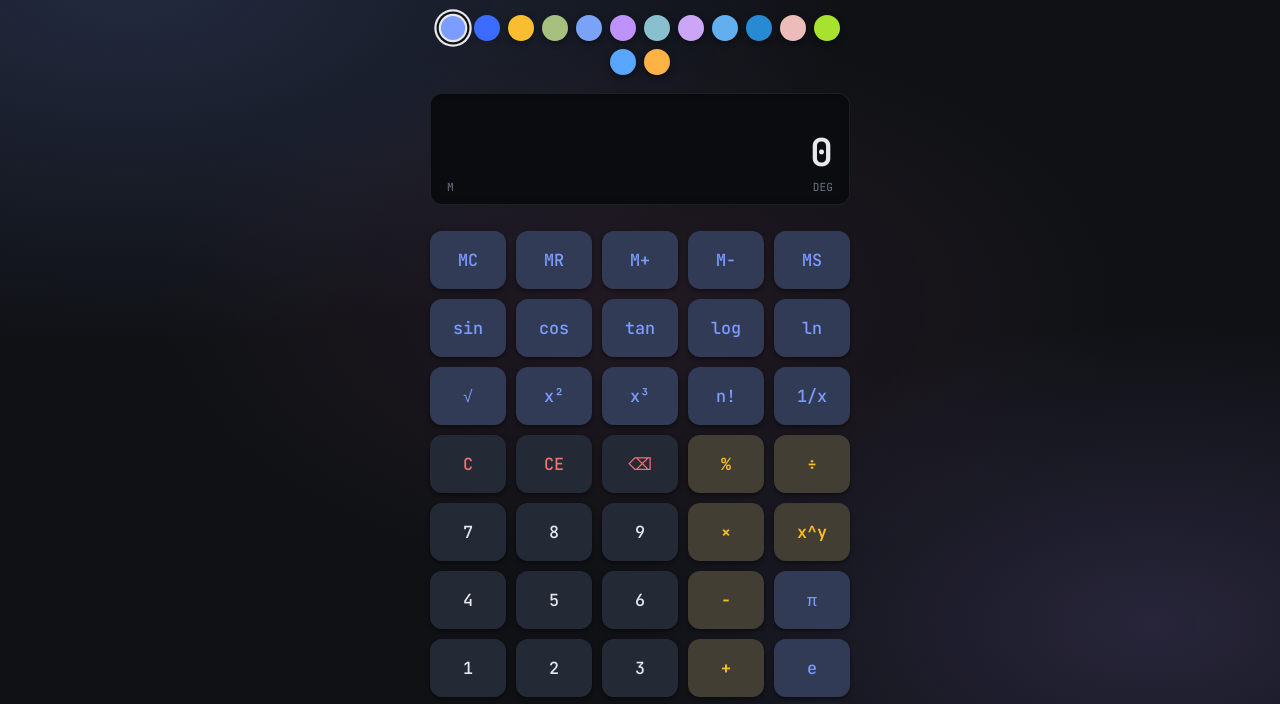
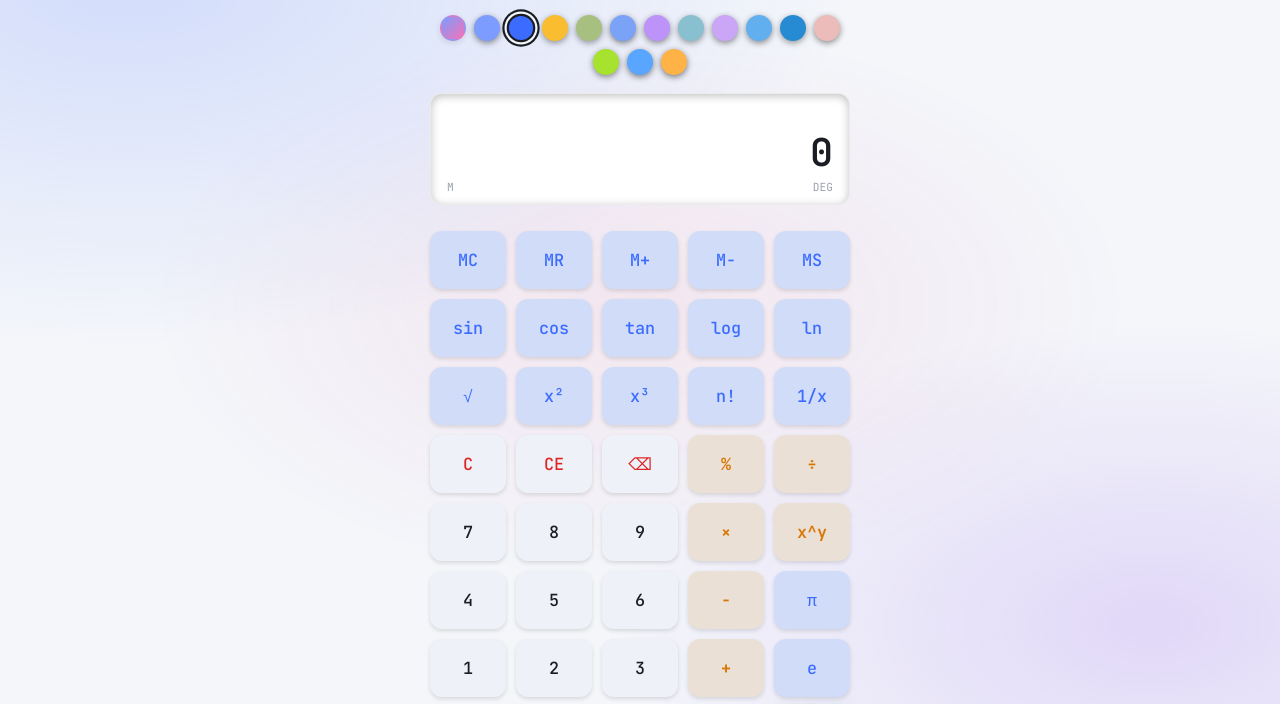
Before and after one commit to Mark44928/CalculaHTML, a website: page index.html in a window 1280 px wide. Shown: the part 96-800 px from the top of the page. Drawn offline with Linux system fonts and the light colour scheme.

Commit message:
Add System (auto dark/light) theme option

```diff
--- a/index.html
+++ b/index.html
@@ -745,6 +745,7 @@ body {
       <div class="theme-select">
         <label for="themeSelect" style="font-size:.85rem;color:var(--fg);font-weight:600;">Theme</label>
         <select id="themeSelect" aria-label="Theme">
+          <option value="system">System</option>
           <option value="dark">Dark</option>
           <option value="light">Light</option>
           <option value="gruvbox">Gruvbox</option>
@@ -765,6 +766,7 @@ body {
     </header>
 
     <div class="theme-swatches" id="themeSwatches" aria-label="Theme picker">
+      <button data-theme="system" title="System" style="background:linear-gradient(135deg,#7c9cff,#f472b6)" class="system-swatch"></button>
       <button data-theme="dark" title="Dark" style="background:#7c9cff"></button>
       <button data-theme="light" title="Light" style="background:#3b6cff"></button>
       <button data-theme="gruvbox" title="Gruvbox" style="background:#fabd2f"></button>
@@ -1105,18 +1107,22 @@ body {
   }
 
   // Theme handling
+  const prefersDark = window.matchMedia("(prefers-color-scheme: dark)").matches;
+  function systemTheme() { return prefersDark ? "dark" : "light"; }
+
   function applyTheme(name) {
-    document.documentElement.setAttribute("data-theme", name);
+    const effective = name === "system" ? systemTheme() : name;
+    document.documentElement.setAttribute("data-theme", effective);
     try { localStorage.setItem("calc-theme", name); } catch (e) {}
     themeSelect.value = name;
     document.querySelectorAll(".theme-swatches button").forEach(b => {
-      b.classList.toggle("active", b.dataset.theme === name);
+      b.classList.toggle("active", b.dataset.theme === effective);
     });
     const tc = document.querySelector('meta[name="theme-color"]');
     if (tc) tc.setAttribute("content", getComputedStyle(document.documentElement).getPropertyValue("--accent").trim() || "#7c9cff");
   }
   const savedTheme = (() => { try { return localStorage.getItem("calc-theme"); } catch(e){return null;} })();
-  if (savedTheme) applyTheme(savedTheme); else applyTheme("dark");
+  applyTheme(savedTheme || "system");
 
   themeSelect.addEventListener("change", (e) => applyTheme(e.target.value));
 
```
Also changed, not shown: js/app.js (+7 -3 lines).
